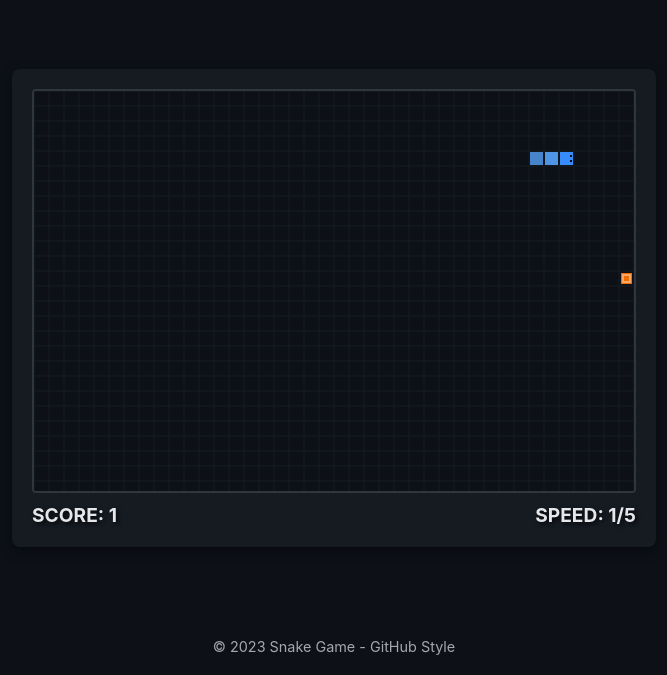
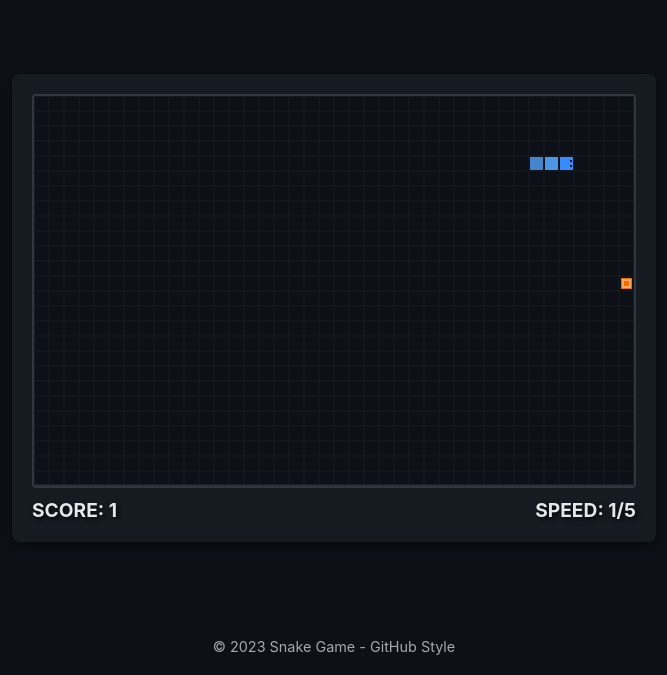
Before and after one commit to Ashitaka-Laputa-IV/Snake, a plain HTML site: page src/index.html in a window 1280 px wide. Both pictures are taken after a click on the button "PRESS SPACE TO START". Shown: the part 125-800 px from the top of the page, without its empty margins (306-973 px from the left). Drawn offline with Linux system fonts and the light colour scheme.

Commit message:
优化地图大小

```diff
--- a/src/index.html
+++ b/src/index.html
@@ -15,7 +15,7 @@
 
         <main>
             <div class="game-container">
-                <canvas id="gameCanvas" width="600" height="400"></canvas>
+                <canvas id="gameCanvas" width="600" height="390"></canvas>
 
                 <div class="game-info">
                     <div class="score-display">
--- a/src/js/game.js
+++ b/src/js/game.js
@@ -13,7 +13,7 @@ const COLORS = {
 
 // 游戏窗口设置
 const WINDOW_WIDTH = 600;
-const WINDOW_HEIGHT = 400;
+const WINDOW_HEIGHT = 390;  // 修改为能被BODY_SIZE(15)整除的值，390/15=26
 
 // 游戏速度设置
 const INITIAL_SPEED = 8;
@@ -206,6 +206,13 @@ function moveSnake() {
         newHeadPos[0] -= BODY_SIZE;
     }
 
+    // 边界检测 - 在移动前检测，避免蛇头超出边界
+    if (newHeadPos[0] < 0 || newHeadPos[0] >= WINDOW_WIDTH ||
+        newHeadPos[1] < 0 || newHeadPos[1] >= WINDOW_HEIGHT) {
+        gameOver();
+        return;
+    }
+
     // 更新蛇头位置
     bodyPos.unshift(newHeadPos);
     headPos = newHeadPos;  // 更新headPos引用
@@ -247,6 +254,7 @@ function drawGrid() {
     ctx.strokeStyle = COLORS.GRID_COLOR;
     ctx.lineWidth = 1;
 
+    // 绘制垂直线
     for (let x = 0; x <= WINDOW_WIDTH; x += BODY_SIZE) {
         ctx.beginPath();
         ctx.moveTo(x, 0);
@@ -254,12 +262,34 @@ function drawGrid() {
         ctx.stroke();
     }
 
+    // 绘制水平线
     for (let y = 0; y <= WINDOW_HEIGHT; y += BODY_SIZE) {
         ctx.beginPath();
         ctx.moveTo(0, y);
         ctx.lineTo(WINDOW_WIDTH, y);
         ctx.stroke();
     }
+
+    // 确保边界线清晰可见
+    ctx.strokeStyle = COLORS.GRID_COLOR;
+    ctx.lineWidth = 2;
+
+    // 绘制外边框
+    ctx.beginPath();
+    ctx.moveTo(0, 0);
+    ctx.lineTo(WINDOW_WIDTH, 0);
+    ctx.lineTo(WINDOW_WIDTH, WINDOW_HEIGHT);
+    ctx.lineTo(0, WINDOW_HEIGHT);
+    ctx.closePath();
+    ctx.stroke();
+
+    // 特别强调底部边框，确保最后一行清晰可见
+    ctx.strokeStyle = '#2a3142';  // 稍微亮一点的颜色
+    ctx.lineWidth = 3;
+    ctx.beginPath();
+    ctx.moveTo(0, WINDOW_HEIGHT);
+    ctx.lineTo(WINDOW_WIDTH, WINDOW_HEIGHT);
+    ctx.stroke();
 }
 
 // 绘制食物
@@ -341,15 +371,6 @@ function gameLoop(timestamp) {
         moveSnake();
         moveTimer = timestamp;
 
-        // 碰撞检测-边界检测
-        if (headPos[0] < 0 || headPos[0] >= WINDOW_WIDTH) {
-            gameOver();
-            return;
-        }
-        if (headPos[1] < 0 || headPos[1] >= WINDOW_HEIGHT) {
-            gameOver();
-            return;
-        }
         // 碰撞检测-蛇体检测
         for (let i = 1; i < bodyPos.length; i++) {
             if (headPos[0] === bodyPos[i][0] && headPos[1] === bodyPos[i][1]) {
```
